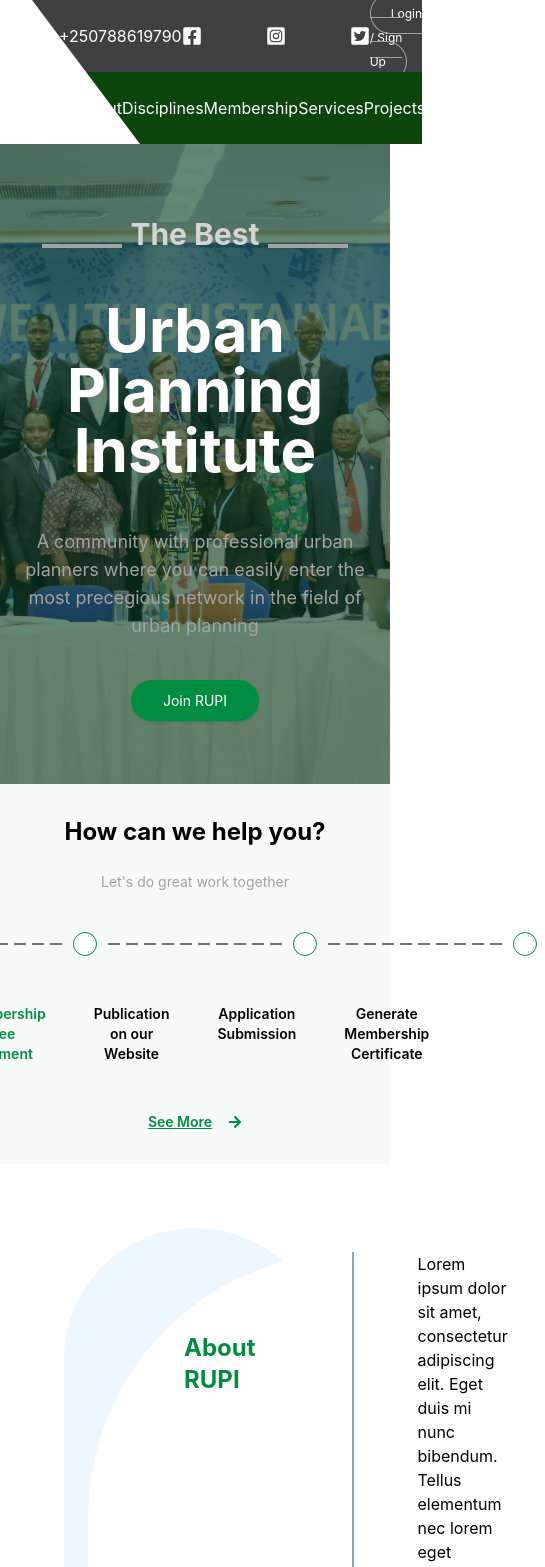
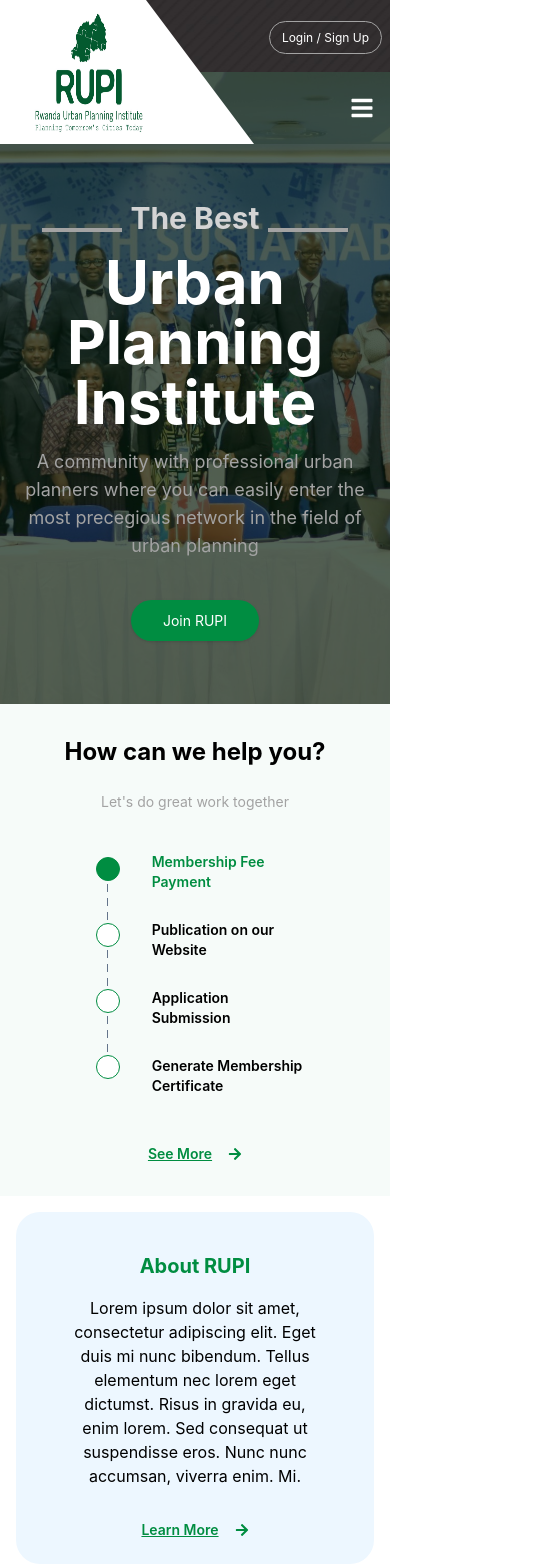
Before and after one commit to FlipSide23/rupi_fe, a React (Create React App) app: page / in a window 390 px wide. Shown: the top 1567 px of the page, 545 px wide, since content can reach past the window. Built offline with nearby package versions, Linux system fonts and the light colour scheme; a web font is replaced by a local one.

Commit message:
Nav Responsive

```diff
--- a/src/assets/css/global.css
+++ b/src/assets/css/global.css
@@ -3,22 +3,22 @@
 @tailwind utilities;
 
 @layer base {
-    *{
+  * {
     @apply box-border;
   }
 
-    body{
-        @apply  font-sans bg-white text-black m-0 p-0 text-base;
+  body {
+    @apply font-sans bg-white text-black m-0 p-0 text-base;
   }
-
 }
 
 .triangle-up {
   width: 0;
   height: 0;
   border-right: 108px solid transparent;
-	border-bottom: 144px solid #FFF;
+  border-bottom: 144px solid #fff;
 }
-.active{
-    @apply border-b-[2px] border-white
+
+.active {
+  @apply border-b-[2px] border-white;
 }
--- a/src/components/Home/About.jsx
+++ b/src/components/Home/About.jsx
@@ -2,16 +2,17 @@
 
 export const About = () => {
   return (
-    <div className="p-16">
-      <div className="bg-[#EDF7FF] p-6 flex rounded-full">
-        <div className="bg-white py-20 px-24 rounded-l-full mr-8 border-r-2 border-r-slate-400">
-          <h1 className="text-green font-bold text-2xl">
-            About
-            <br />
-            RUPI
+    <div className="p-4 md:p-16">
+      <div className="bg-[#EDF7FF] p-6 flex flex-col md:flex-row md:rounded-full rounded-3xl">
+        <div className="bg-white py-20 px-24 rounded-full md:rounded-r-none mr-8 md:border-r-2 border-r-slate-400 hidden md:block">
+          <h1 className="text-green font-bold text-xl md:text-2xl text-center md:text-left">
+            About RUPI
           </h1>
         </div>
-        <div className="flex flex-col justify-center space-y-8 mx-8">
+        <h1 className="text-green font-bold text-xl md:text-2xl text-center md:text-left my-4 md:hidden">
+          About RUPI
+        </h1>
+        <div className="flex flex-col justify-center space-y-8 mx-8 text-center md:text-left">
           <p>
             Lorem ipsum dolor sit amet, consectetur adipiscing elit. Eget duis
             mi nunc bibendum. Tellus elementum nec lorem eget dictumst. Risus in
@@ -19,11 +20,8 @@
             accumsan, viverra enim. Mi.
           </p>
 
-          <div className="text-left">
-            <button
-
-              className="text-sm text-green font-semibold flex items-center space-x-4 outline-none underline"
-            >
+          <div className="mx-auto md:m-0">
+            <button className="text-sm text-green font-semibold flex items-center space-x-4 outline-none underline">
               <span>Learn More</span>
               <FaArrowRight />
             </button>
--- a/src/components/Home/navbar/Header.jsx
+++ b/src/components/Home/navbar/Header.jsx
@@ -12,14 +12,14 @@
           className="object-cover h-[640px]"
         />
       </div>
-      <div className="absolute top-0 bottom-0 right-0 left-0 bg-[#063c1f9d] flex flex-col justify-center items-center px-4 md:px-36 text-center">
-        <div className="flex justify-center items-end space-x-2 md:space-x-12">
+      <div className="absolute top-0 bottom-0 right-0 left-0 bg-[#031b0cae] flex flex-col justify-center items-center px-4 md:px-36 text-center">
+        <div className="flex justify-center items-end space-x-2 mt-16 md:space-x-12">
           <div className="w-20 h-1 mb-1 bg-neutral-400"></div>
           <h2 className="font-bold text-neutral-300 text-3xl">The Best</h2>
           <div className="w-20 h-1 mb-1 bg-neutral-400"></div>
         </div>
 
-        <h1 className="text-6xl font-bold text-white my-12">
+        <h1 className="text-6xl font-bold text-white my-4 md:my-12">
           Urban Planning Institute
         </h1>
         <p className="text-neutral-400 text-lg">
--- a/src/components/Home/navbar/Logo.jsx
+++ b/src/components/Home/navbar/Logo.jsx
@@ -1,58 +1,7 @@
-import React, { useState, useEffect } from "react";
-function StickyHeader() {
-  const [isSticky, setSticky] = useState(false);
+import React from "react";
 
-  const handleScroll = () => {
-    const windowScrollTop = window.scrollY;
+const Logo = () => {
+  return <div>Logo</div>;
+};
 
-    if (windowScrollTop > 10) {
-      setSticky(true);
-    } else {
-      setSticky(false);
-    }
-  };
-
-  useEffect(() => {
-    window.addEventListener("scroll", handleScroll);
-    return () => {
-      window.removeEventListener("scroll", handleScroll);
-    };
-  }, []);
-  const items = [
-    { name: "Home", link: "/" },
-    { name: "About", link: "/about" },
-    { name: "Contact", link: "/contact" },
-  ];
-  const data = [
-    1, 2, 3, 4, 5, 6, 7, 8, 9, 10, 11, 12, 13, 14, 15, 16, 17, 18, 19, 20, 21,
-    22, 23, 24, 25, 26, 27, 28, 29, 30, 31, 32, 33, 34, 35, 36,
-  ];
-  return (
-    <div className="App">
-      {" "}
-      <header
-        style={{
-          background: isSticky ? "#fff" : "",
-          width: "100%",
-          zIndex: "999",
-          position: isSticky ? "fixed" : "absolute",
-        }}
-      >
-        {" "}
-        {items.map((item) => (
-          <a href={item.link} key={item.name}>
-            {" "}
-            {item.name}{" "}
-          </a>
-        ))}{" "}
-      </header>{" "}
-      <ul>
-        {" "}
-        {data.map((x) => {
-          return <li key={x}>{x}</li>;
-        })}{" "}
-      </ul>{" "}
-    </div>
-  );
-}
-export default StickyHeader;
+export default Logo;
--- a/src/components/Home/navbar/Nav.jsx
+++ b/src/components/Home/navbar/Nav.jsx
@@ -4,23 +4,30 @@
 import { menuITems } from "./data";
 import { NavLink } from "react-router-dom";
 import {
+  FaBars,
   FaFacebookSquare,
   FaInstagramSquare,
   FaPhoneAlt,
+  FaRegTimesCircle,
   FaTwitterSquare,
 } from "react-icons/fa";
 import { PreNav } from "./PreNav";
+import MobileMenu from "./components/MobileMenu";
 
 export const Nav = () => {
   const [isSticky, setSticky] = useState(false);
+  const [showMenu, setShowMenu] = useState(false);
+  const [showPreMenu, setPreShowMenu] = useState(false);
 
   const handleScroll = () => {
     const windowScrollTop = window.scrollY;
 
     if (windowScrollTop > 144) {
       setSticky(true);
+      setShowMenu(false);
     } else {
       setSticky(false);
+      setPreShowMenu(false);
     }
   };
 
@@ -30,25 +37,28 @@
       window.removeEventListener("scroll", handleScroll);
     };
   }, []);
+
   return (
     <div>
+      <div className="relative">
+        <div className="absolute top-0 left-0 right-0 z-10">
           <div className="flex">
-        <div className="h-36 flex pl-8 py-2">
+            <div className="h-36 flex pl-8 py-2 bg-white">
               <img src={logo} alt="RUPI Logo" className="h-32 object-fill" />
             </div>
             <div className="relative w-full">
               <div className="h-36 absolute top-0 left-0 bottom-0">
                 <div className="triangle-up"></div>
               </div>
-          <div className="bg-red-500 h-36 flex flex-col w-full">
-            <div className="bg-neutral-700 h-full flex">
-              <div className="w-16 h-full bg-transparent"></div>
-              <div className="flex justify-evenly w-full items-center text-white">
-                <div className="flex items-center space-x-2">
+              <div className="h-36 flex flex-col w-full">
+                <div className="bg-[url('../images/nav/bg.jpg')] h-full flex">
+                  <div className="hidden md:block w-16 h-full bg-transparent"></div>
+                  <div className="flex justify-end md:justify-evenly w-full items-center text-white pr-2">
+                    <div className="hidden md:flex items-center space-x-2">
                       <FaPhoneAlt />
                       <p>+250788619790</p>
                     </div>
-                <div className="flex text-xl space-x-16">
+                    <div className="hidden md:flex text-xl space-x-16">
                       <FaFacebookSquare />
                       <FaInstagramSquare />
                       <FaTwitterSquare />
@@ -56,16 +66,27 @@
                     <div>
                       <NavLink
                         to="/login"
-                    className="text-xs border border-neutral-400 py-3 px-5 rounded-full duration-300 hover:bg-white hover:text-green hover:font-semibold"
+                        className="text-xs border border-neutral-400 py-2 px-3 md:py-3 md:px-5 rounded-full duration-300 hover:bg-white hover:text-green hover:font-semibold"
                       >
                         Login / Sign Up
                       </NavLink>
                     </div>
                   </div>
                 </div>
-            <div className="bg-[#0b450c] h-full flex">
+                <div className="h-full flex bg-[#031f0e2e]">
                   <div className="w-24 h-full bg-transparent"></div>
-              <div className="flex justify-evenly w-full items-center">
+                  <div
+                    className="flex md:hidden justify-end w-full items-center px-4 text-white text-2xl"
+                    onClick={() => setShowMenu(!showMenu)}
+                  >
+                    {showMenu ? (
+                      <FaRegTimesCircle className="text-red-700 text-3xl" />
+                    ) : (
+                      <FaBars />
+                    )}
+                  </div>
+
+                  <div className="hidden md:flex justify-evenly w-full items-center">
                     {/* <ul> */}
                     {menuITems.map((item, index) => {
                       return (
@@ -84,9 +105,33 @@
               </div>
             </div>
           </div>
+        </div>
+        {/* Navigation menu on mobile view */}
+        {showMenu && (
+          <div
+            className={`absolute z-30 top-36 md:hidden flex-col w-full text-white`}
+          >
+            <MobileMenu menuITems={menuITems} />
+          </div>
+        )}
+        {showPreMenu && (
+          <div
+            className={`fixed z-30 top-16 md:hidden flex-col w-full text-white`}
+          >
+            <MobileMenu menuITems={menuITems} />
+          </div>
+        )}
+
+        <div className="pt-16">
+          <Header />
+        </div>
+      </div>
       {isSticky ? (
         <div className="fixed top-0 z-50 w-full h-16">
-          <PreNav />
+          <PreNav
+            showMenu={showPreMenu}
+            onClick={() => setPreShowMenu(!showPreMenu)}
+          />
         </div>
       ) : null}
     </div>
--- /dev/null
+++ b/src/components/Home/navbar/components/MobileMenu.jsx
@@ -0,0 +1,44 @@
+import React from 'react'
+import { NavLink } from "react-router-dom";
+import {
+  FaFacebookSquare,
+  FaInstagramSquare,
+  FaPhoneAlt,
+  FaTwitterSquare,
+} from "react-icons/fa";
+
+const MobileMenu = ({menuITems}) => {
+  return (
+    <>
+      <div className="flex justify-end">
+        <div className="border-b-[#000000bd] border-b-[20px] border-l-[15px] border-r-[15px] border-r-transparent border-l-transparent w-0 h-0 mr-4"></div>
+      </div>
+      <div className="bg-[#000000bd] pb-8">
+        <nav className="flex flex-col">
+          {menuITems.map((item, index) => {
+            return (
+              <NavLink
+                to={item.url}
+                key={index}
+                className="py-3 px-8 hover:border-b-[2px] transition duration-300 ease-out"
+              >
+                {item.text}
+              </NavLink>
+            );
+          })}
+        </nav>
+        <div className="flex justify-center my-4 items-center space-x-2">
+          <FaPhoneAlt />
+          <p>+250788619790</p>
+        </div>
+        <div className="flex justify-center text-xl space-x-16 my-2">
+          <FaFacebookSquare />
+          <FaInstagramSquare />
+          <FaTwitterSquare />
+        </div>
+      </div>
+    </>
+  );
+}
+
+export default MobileMenu
--- a/src/components/Home/services/Services.jsx
+++ b/src/components/Home/services/Services.jsx
@@ -12,14 +12,14 @@
       <p className="py-6 text-sm text-neutral-400">
         Let's do great work together
       </p>
-      <div className="mt-4">
-        <div className="flex justify-center mb-12">
+      <div className="mt-4 flex md:flex-col space-x-6 md:space-x-0 justify-center">
+        <div className="flex justify-center mb-3 md:mb-12 flex-col md:flex-row">
           {Object.keys(services).map((i, index) => {
             const service = services[i];
             const isLast = Object.keys(services).length - 1 == index;
             return (
               <div
-                className="flex items-center"
+                className="flex items-center flex-col md:flex-row"
                 key={index}
                 onClick={() => setSelectedService(i)}
               >
@@ -28,31 +28,32 @@
                     selectedService == i ? "bg-green" : "bg-white"
                   }`}
                 ></div>
+
                 {!isLast && dots}
               </div>
             );
           })}
         </div>
-        <div className="flex flex-row justify-center space-x-12">
+        <div className="flex flex-col justify-start space-y-7 md:space-y-0 md:flex-row md:justify-center md:space-x-28 text-left md:text-center">
           {Object.keys(services).map((i, index) => {
             const service = services[i];
             return (
-              <p
+              <NavLink
+                to={service.url}
                 className={`text-sm font-semibold cursor-pointer ${
                   selectedService == i ? "text-green" : ""
                 }`}
                 key={index}
-                onClick={() => setSelectedService(i)}
               >
                 {service.title}
-              </p>
+              </NavLink>
             );
           })}
         </div>
       </div>
       <div className="text-center mt-12">
         <NavLink
-          to={services[selectedService].url}
+          to="/services"
           className="text-sm underline text-green font-semibold flex justify-center text-center items-center space-x-4"
         >
           <span>See More</span>
--- a/src/components/Home/services/data.js
+++ b/src/components/Home/services/data.js
@@ -1,18 +1,42 @@
 export const services = {
   0: {
-    title: "Membership Fee\nPayment",
+    title: (
+      <p>
+        Membership Fee
+        <br />
+        Payment
+      </p>
+    ),
     url: "/payment",
   },
   1: {
-    title: "Publication on our Website",
+    title: (
+      <p>
+        Publication on our
+        <br />
+        Website
+      </p>
+    ),
     url: "/publication",
   },
   2: {
-    title: "Application Submission",
+    title: (
+      <p>
+        Application
+        <br />
+        Submission
+      </p>
+    ),
     url: "/application",
   },
   3: {
-    title: "Generate Membership Certificate",
+    title: (
+      <p>
+        Generate Membership
+        <br />
+        Certificate
+      </p>
+    ),
     url: "/certificate",
   },
 };
@@ -21,7 +45,14 @@
 function dotsFunc() {
   const localDoc = [];
   for (let i = 0; i < 10; i++) {
-    localDoc.push(<span className="w-3 h-[1.3px] bg-slate-500 mx-[3px]" key={i}></span>);
+    localDoc.push(
+      <span
+        className={`w-[1.3px] h-2 my-[3px] md:w-3 md:h-[1.3px] bg-slate-500 mx-[3px] ${
+          i < 7 ? "hidden md:block" : ""
+        }`}
+        key={i}
+      ></span>
+    );
   }
   return localDoc;
 }
--- a/src/pages/Home.jsx
+++ b/src/pages/Home.jsx
@@ -8,7 +8,6 @@
   return (
     <div>
       <Nav />
-      <Header />
       <Services />
       <About />
     </div>
```
Also changed, not shown: src/components/Home/navbar/PreNav.jsx (+14 -4 lines), src/assets/images/icons/logo_white.png (added), src/assets/images/nav/bg.jpg (added). Lines whose indentation alone changed are shown as unchanged.
